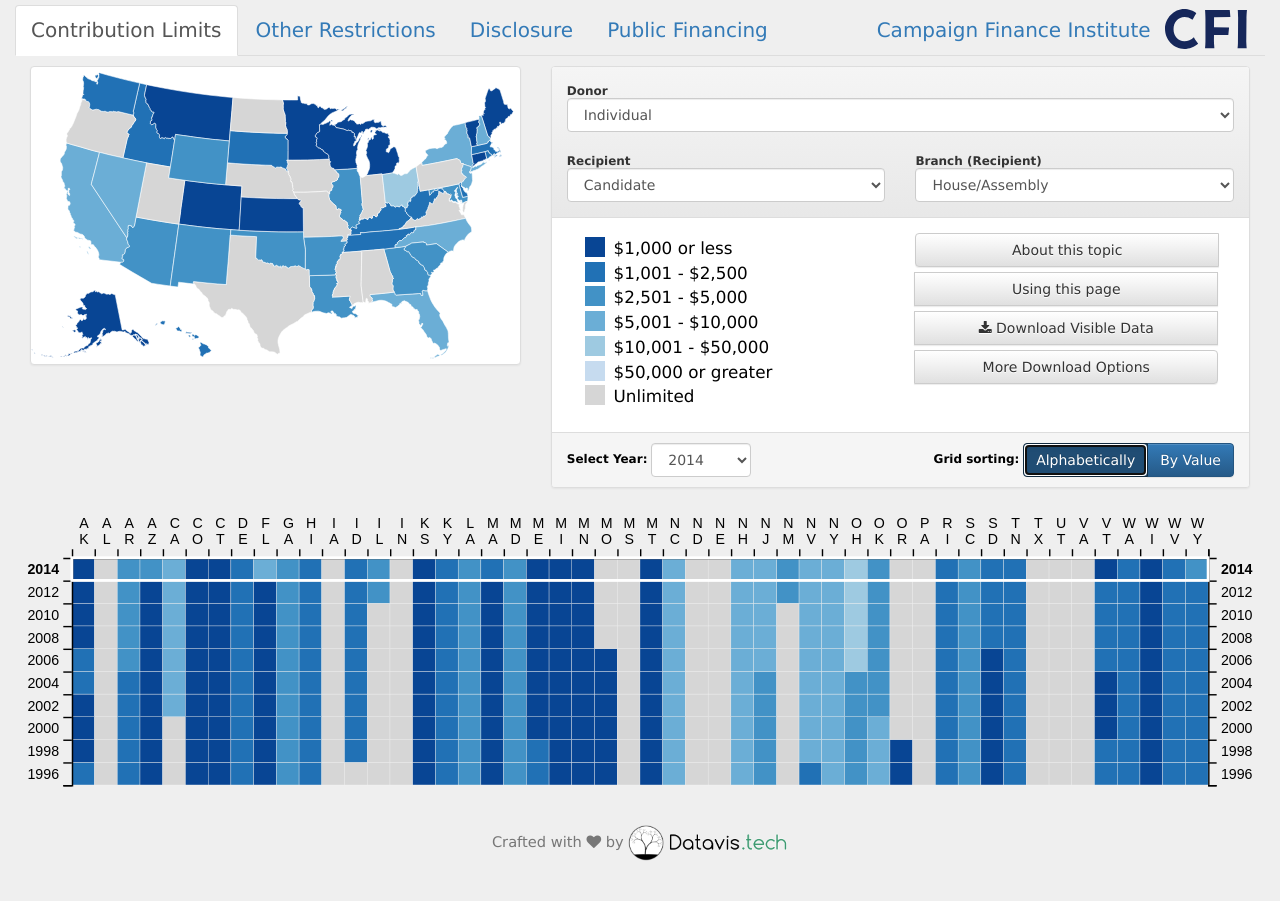
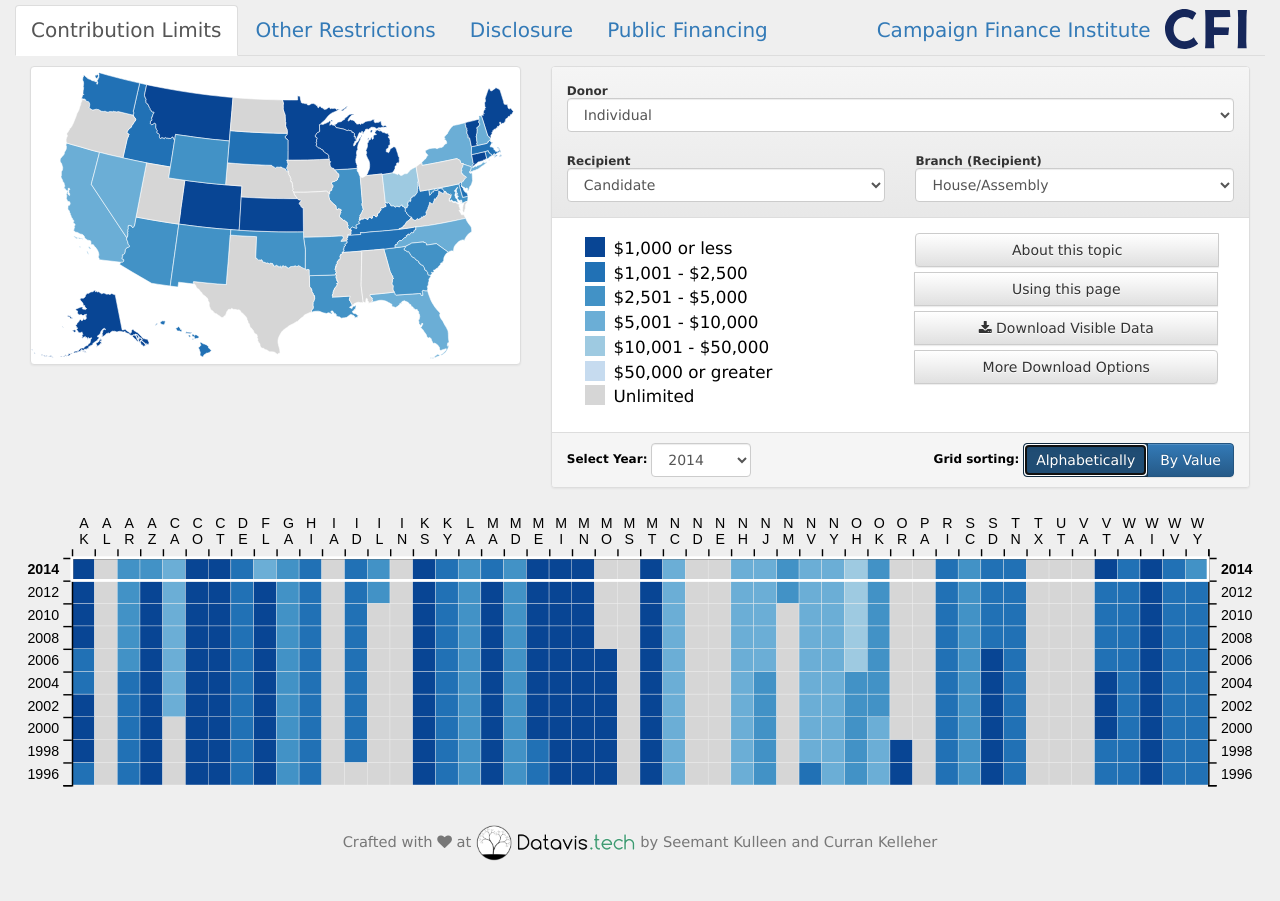
Before and after one commit to cfinst/cfinst.github.io, a Jekyll site: the page built from index.md, in a window 1280 px wide. Built offline with Jekyll 4.4.1, drawn with Linux system fonts in a browser that asks for light colours.

Commit message:
Option A for attribution

```diff
--- a/_layouts/default.html
+++ b/_layouts/default.html
@@ -100,10 +100,11 @@
 
   <div class="row datavis-tech-attribution">
     <div class="col-md-12 text-center">
-      <span class="text-muted">Crafted with <i class="fa fa-heart"></i> by </span>
+      <span class="text-muted">Crafted with <i class="fa fa-heart"></i> at </span>
       <a href="https://datavis.tech/">
         <img src="/img/datavis-tech.png" height="36px">
       </a>
+      <span class="text-muted">by Seemant Kulleen and Curran Kelleher</span>
     </div><!--.col-md-12-->
   </div><!--.row-->
 </div>
```
